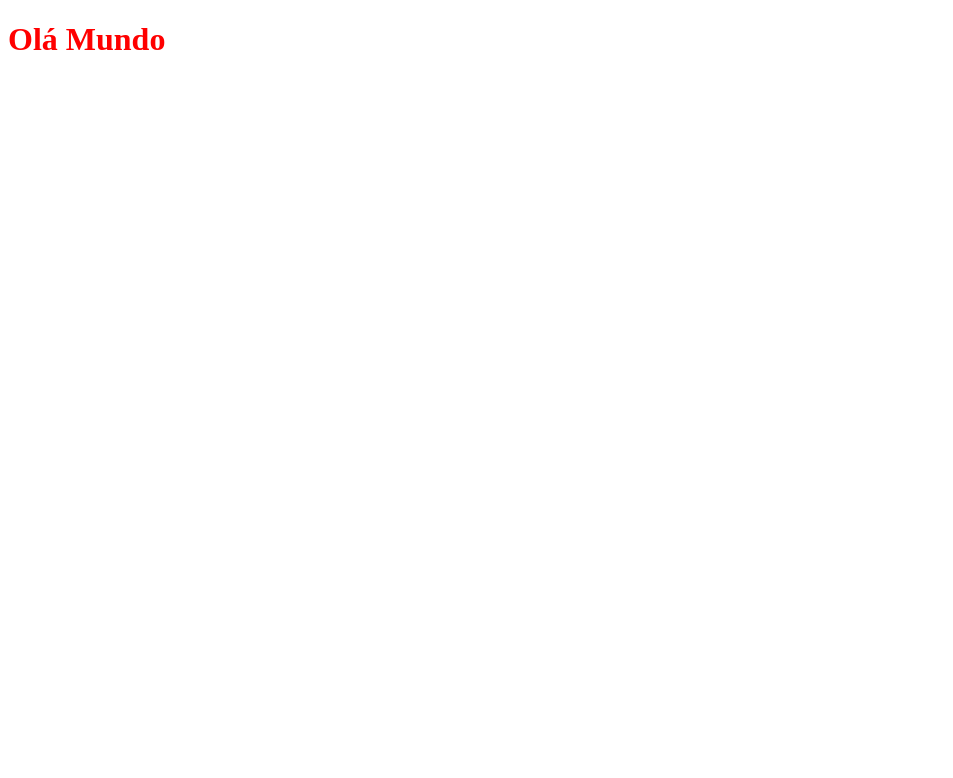
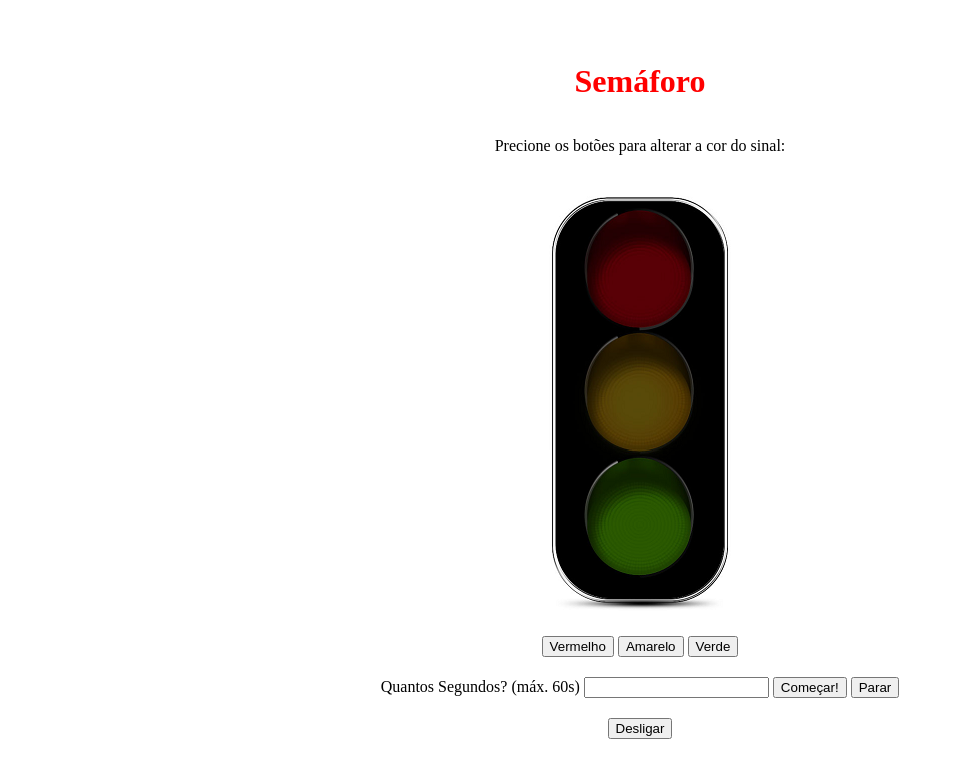
Before and after one commit to rodriguesfiorotti/Semaforo, a plain HTML site: page index.html in a window 1280 px wide. Shown: the whole page, without its empty margins (0-953 px from the left). Drawn offline with Linux system fonts and the light colour scheme.

Commit message:
modifiquei conforme queria

```diff
--- a/index.html
+++ b/index.html
@@ -3,14 +3,37 @@
 <head>
 
     <meta charset="utf-8" />
-    <meta name="viewport" content="width=device-width" />
+    <meta name="viewport" content="width=device-width, initial-scale=1.0">
     <title>Semáforo</title>
     <link rel="stylesheet" href="style.css">
 </head>
 <body>
-    <h1>Olá Mundo</h1>
 
+    <header>
+        <h1>Semáforo</h1>
+        <p>Precione os botões para alterar a cor do sinal: </p>
+    </header>
 
+    <main>
+        <img id="imagem" src="Imagens/desligado.png" alt="">
+
+            <div>
+                <button id="vermelho" onclick="vermelho()">Vermelho</button>
+                <button id="amarelo" onclick="amarelo()">Amarelo</button>
+                <button id="verde" onclick="verde()">Verde</button>
+            </div>
+
+            <div>
+                <label for="numero">Quantos Segundos? (máx. 60s) </label>
+                <input type="number" id="numero">
+                <button id="start" onclick="comecarContagem()">Começar!</button>
+                <button id="stop" onclick="pararContagem()">Parar</button>
+            </div>
+
+            <div>
+                <button id="desligado" onclick="desligar()">Desligar</button>
+            </div>
+    </main>
 <script src="script.js"></script>
 </body>
 </html>
--- a/script.js
+++ b/script.js
@@ -0,0 +1,66 @@
+var intervalo = 0;
+var imagens = ["Imagens/vermelho.png", "Imagens/amarelo.png", "Imagens/verde.png"];
+var indiceAtual = 0;
+
+function vermelho (){
+    if (intervalo != 0){
+        clearInterval(intervalo);
+        }
+    imagem.src="Imagens/vermelho.png";
+    indiceAtual = 0;
+}
+
+function amarelo (){
+    if (intervalo != 0){
+    clearInterval(intervalo);
+    }
+    imagem.src="Imagens/amarelo.png";
+    indiceAtual = 1;
+}
+
+function verde (){
+    if (intervalo != 0){
+        clearInterval(intervalo);
+        }
+    imagem.src="Imagens/verde.png";
+    indiceAtual = 2;
+}
+
+
+/*Essa parte é mais complexa para mim, então tive que pegar esse código com o ChatGPT*/
+
+        function mudarImagem() {
+            document.getElementById('imagem').src = imagens[indiceAtual];
+            indiceAtual = (indiceAtual + 1) % imagens.length;
+        }
+
+        function comecarContagem() {
+            var segundos = document.getElementById('numero').value;
+            if (segundos > 60) {
+                segundos = 60;
+                alert('O tempo foi definido como 60 segundos')
+
+            }
+
+            if (intervalo) {
+                clearInterval(intervalo);  // Limpar o intervalo existente se houver um.
+            }
+
+            if (segundos && !isNaN(segundos) && segundos > 0) {
+                intervalo = setInterval(mudarImagem, segundos * 1000);
+            } else {
+                alert('Por favor, insira um número válido de segundos.');
+            }
+        }
+
+        function pararContagem() {
+            clearInterval(intervalo);
+        }
+
+        function desligar() {
+            if (intervalo != 0){
+                clearInterval(intervalo);
+                }
+            imagem.src="Imagens/desligado.png";
+            indiceAtual = 0;
+        }
--- a/style.css
+++ b/style.css
@@ -1,3 +1,33 @@
+body{
+    display: flex;
+    flex-direction: column;
+    align-items: center;
+    justify-content: center;
+    height: 100vh;
+    margin: 0;
+}
+
+header{
+    display: flex;
+    flex-direction: column;
+    align-items: center;
+    justify-content: center;
+    margin-bottom: 20px;
+}
+
 h1{
     color: red;
 }
+
+main{
+    text-align: center;
+    margin-bottom: 20px;
+}
+
+#imagem {
+    margin-top: 0px;
+}
+
+main div {
+    margin-top: 20px;
+}
```
Also changed, not shown: Imagens/amarelo.png (added), Imagens/desligado.png (added), Imagens/verde.png (added), Imagens/vermelho.png (added).
